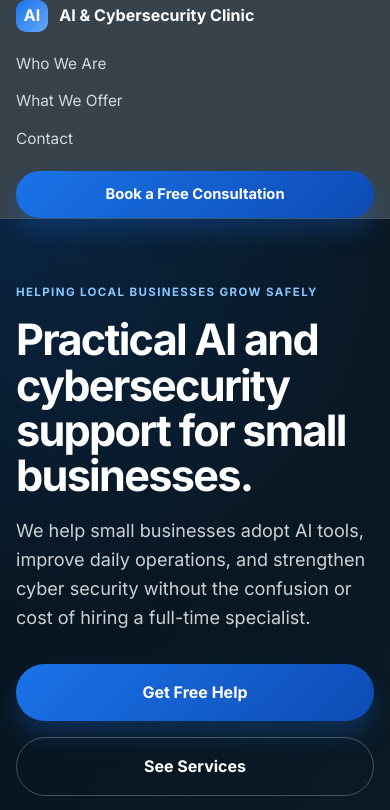
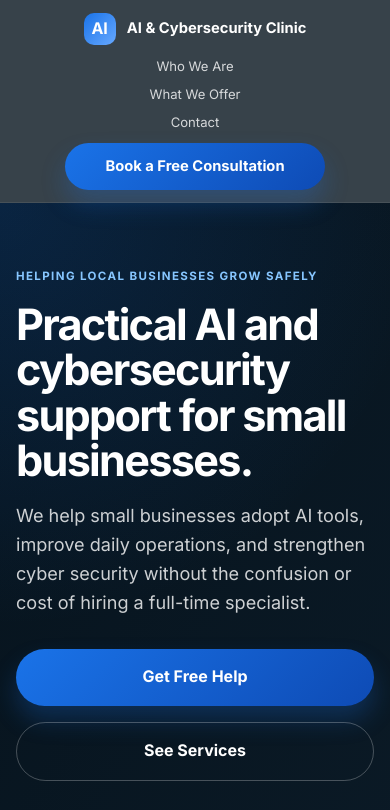
Before and after one commit to lm-hien/simple-github-pages-site, a plain HTML site: page index.html in a window 390 px wide. Shown: the top 810 px of the page. Drawn offline with Linux system fonts and the light colour scheme.

Commit message:
Tighten mobile nav layout for smaller screens

```diff
--- a/styles.css
+++ b/styles.css
@@ -575,3 +575,38 @@ textarea {
      padding-top: 4rem;
    }
  }
+
+ @media (max-width: 640px) {
+   .nav-wrap {
+     display: flex;
+     flex-wrap: wrap;
+     justify-content: center;
+     align-items: center;
+     gap: 0.75rem;
+     min-height: auto;
+     padding: 0.8rem 0;
+   }
+
+   .brand {
+     width: 100%;
+     justify-content: center;
+     text-align: center;
+     font-size: 0.92rem;
+   }
+
+   .main-nav {
+     width: 100%;
+     display: flex;
+     justify-content: center;
+     align-items: center;
+     flex-wrap: wrap;
+     gap: 0.6rem 1rem;
+     font-size: 0.82rem;
+     line-height: 1.4;
+   }
+
+   .button-small {
+     width: 100%;
+     max-width: 260px;
+   }
+ }
```
Lines whose indentation alone changed are shown as unchanged.
